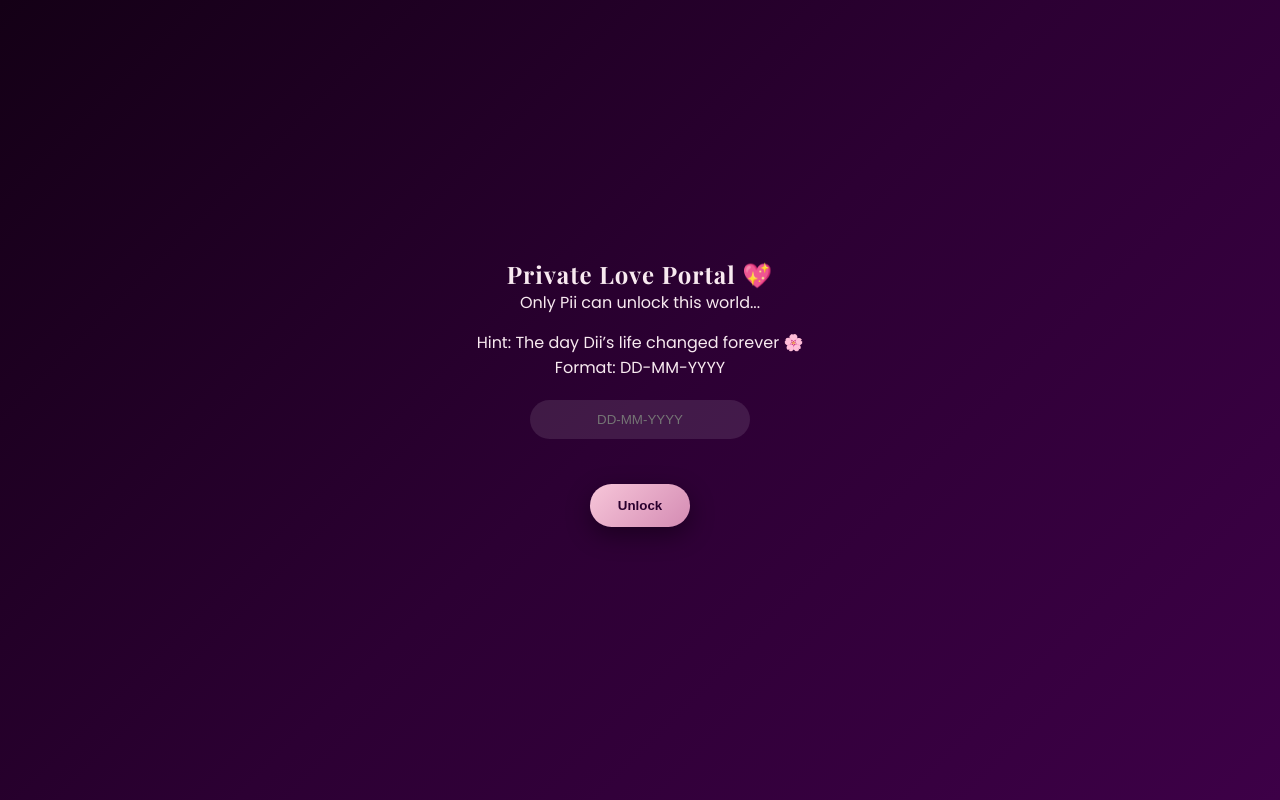
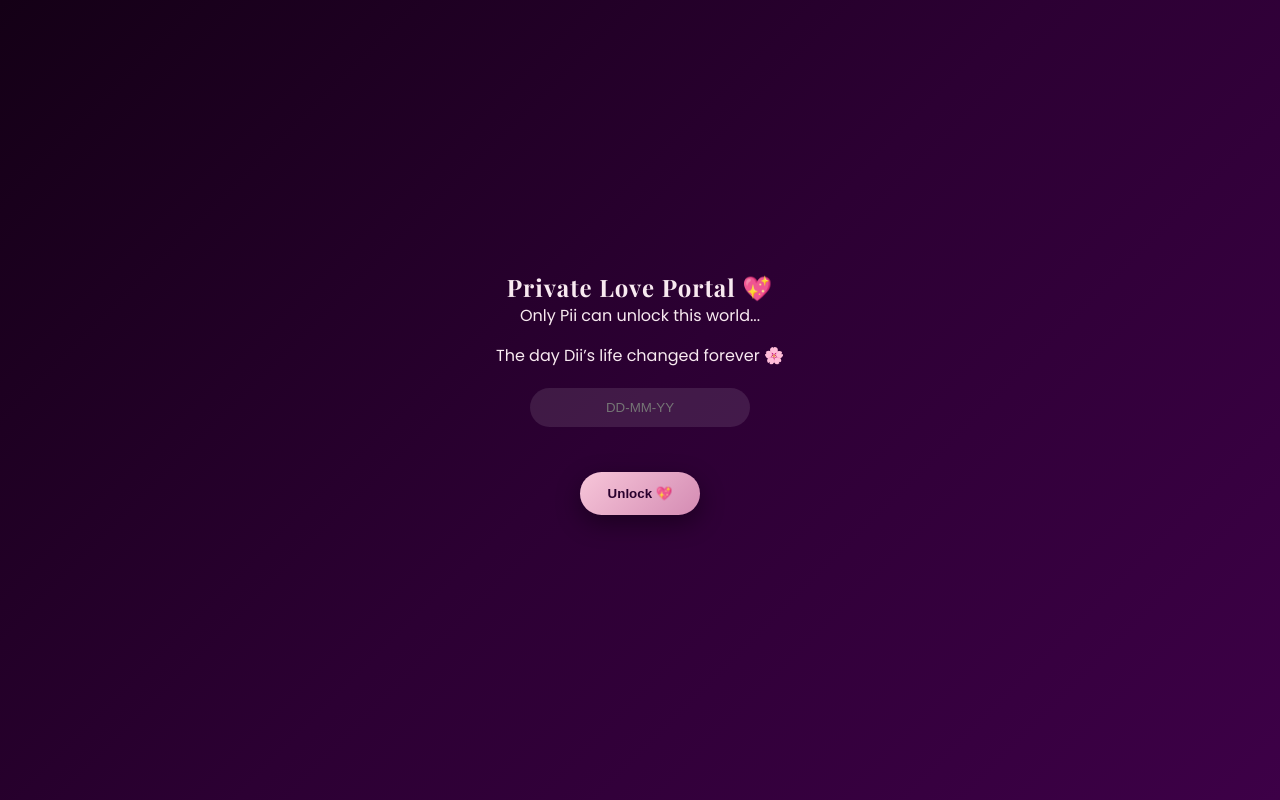
Before and after one commit to Dipakpathak164/surprise, a plain HTML site: page index.html in a window 1280 px wide. Drawn offline with nearby package versions, Linux system fonts and the light colour scheme.

Commit message:
date added

```diff
--- a/index.html
+++ b/index.html
@@ -296,20 +296,19 @@
 
 <body>
     <audio autoplay loop>
-        <source src="music.mp3" type="audio/mpeg">
+        <source src="Agoli-Anubhabe-RUDRA-Zubeen-Garg-Bhaswati-Bharati-Ravi-Sarma-Nandinee-Diganta-Bharati.mp3" type="audio/mpeg">
     </audio>
     <!-- DATE GATE -->
     <section id="gate">
         <h1>Private Love Portal 💖</h1>
         <p>Only Pii can unlock this world...</p>
         <p style="margin-top:15px;">
-            Hint: The day Dii’s life changed forever 🌸<br>
-            Format: DD-MM-YYYY
+            The day Dii’s life changed forever 🌸<br>
         </p>
 
-        <input type="text" id="dateInput" placeholder="DD-MM-YYYY">
+        <input type="text" id="dateInput" placeholder="DD-MM-YY">
         <br>
-        <button onclick="checkDate()">Unlock</button>
+        <button onclick="checkDate()">Unlock 💖</button>
         <p id="errorMsg" style="margin-top:15px;"></p>
     </section>
 
@@ -431,7 +430,7 @@
         </div>
     </div>
     <script>
-        const correctDate = "01-11-2024";
+        const correctDate = "01-11-24";
 
         const memories = document.getElementById("memories");
 
@@ -471,7 +470,14 @@
         });
 
         flatpickr("#templeInput", {
-            dateFormat: "Y-m-d",
+            dateFormat: "d-m-y",
+            maxDate: "today",
+            disableMobile: true,
+            animate: true,
+        });
+
+        flatpickr("#dateInput", {
+            dateFormat: "d-m-y",
             maxDate: "today",
             disableMobile: true,
             animate: true,
```
Also changed, not shown: 1 other file.
